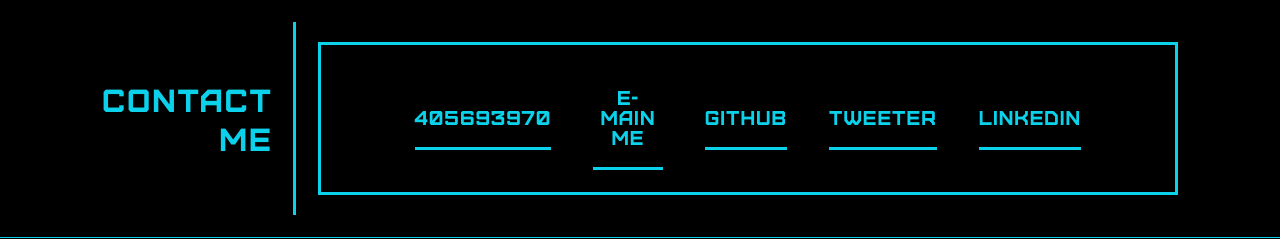
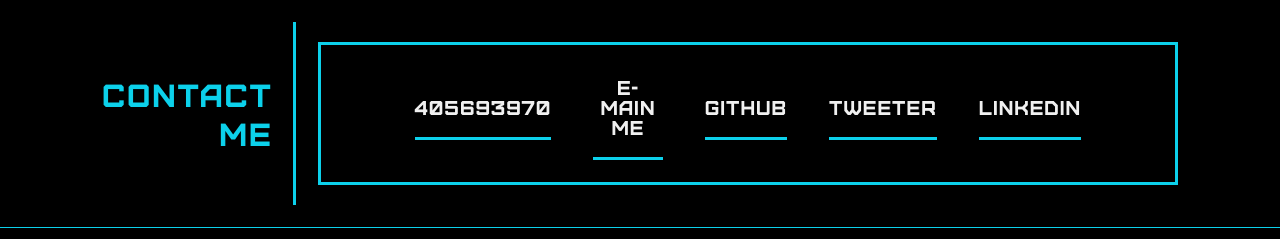
Before and after one commit to strahinjapopovic/profile-info, a plain HTML site: page index.html in a window 1280 px wide. Shown: the part 1777-2016 px from the top of the page. Drawn offline with Linux system fonts and the light colour scheme.

Commit message:
Quick fix.

```diff
--- a/assets/css/style.css
+++ b/assets/css/style.css
@@ -331,12 +331,12 @@ section.contact-me-info table.contact-me-tbl tr td:last-child table.contact-me-s
     height: auto;
     display: block;
     font-size: 20px;
+    color: var(--grey);
     text-align: center;
     letter-spacing: 1px;
     text-decoration: none;
     padding: 20px 0px 20px 0px;
-    margin: 20px 20px 20px 20px;
-    color: var(--light-web-blue);
+    margin: 10px 20px 20px 20px;
     border-bottom: 3px solid var(--light-web-blue);
     font-family: 'furore', 'Segoe UI', Tahoma, Geneva, Verdana, sans-serif;
 }
```
